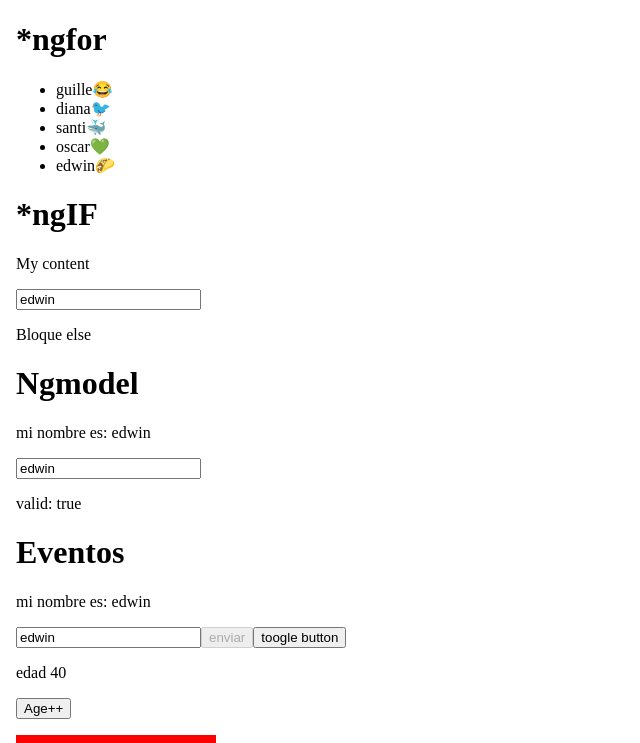
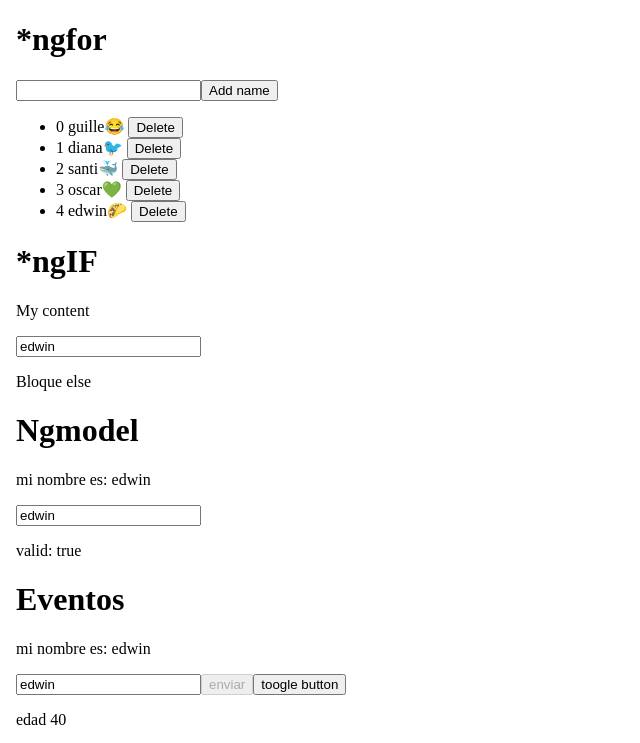
Before and after one commit to edwinmgallego/Platziangularpooject, an Angular app in the folder my-store/: page / in a window 1280 px wide. Shown: the top 743 px of the page, without its empty margins (0-640 px from the left). Built offline with nearby package versions, Linux system fonts and the light colour scheme.

Commit message:
*ngfor usos y validaciones

```diff
--- a/my-store/src/app/app.component.html
+++ b/my-store/src/app/app.component.html
@@ -7,8 +7,15 @@
   </head>
   <body>
     <h1>*ngfor</h1>
+       <input type="text" required [(ngModel)]="newName"/>
+    <button (click) = "addName()" > Add name</button>
     <ul>
-      <li *ngFor= "let name of names"> {{name}} </li>
+      <li *ngIf="names.length === 0">No hay nombres</li>
+      <li *ngFor= "let name of names ; index as i"> {{i}} {{name}}
+
+        <button (click)  =  "deleteName(i)">Delete</button>
+      </li>
+
     </ul>
     <h1>*ngIF</h1>
     <p *ngIf="1 ==1 "> My content</p>
--- a/my-store/src/app/app.component.ts
+++ b/my-store/src/app/app.component.ts
@@ -18,6 +18,7 @@
     age : 40,
     avatar :'https://source.unsplash.com/random'
   }
+  newName = '';
   names: string[] = ['guille😂','diana🐦','santi🐳','oscar💚','edwin🌮'];
 
   toggleButton(){
@@ -39,4 +40,13 @@
     this.person.name=element.value;
   }
 
+  addName(){
+    this.names.push(this.newName);
+    this.newName = '';
+  }
+  deleteName(index: number){
+    this.names.splice(index, 1);
+  }
+
+
 }
```
